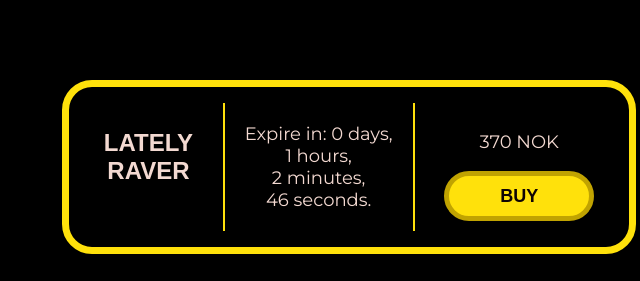
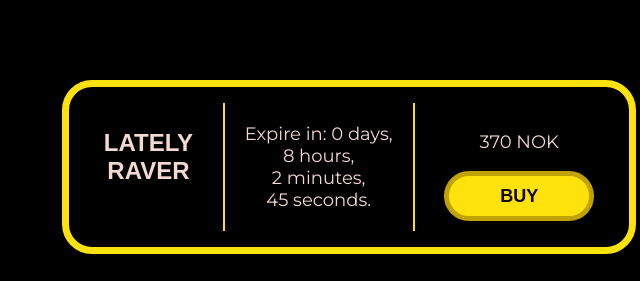
Before and after one commit to RAVEONWORLD/official_website, a plain HTML site: page Releases.html in a window 1280 px wide. Shown: the part 1314-1595 px from the top of the page, 291-931 px from the left. Drawn offline with Linux system fonts and the light colour scheme; a web font is replaced by a local one.

Commit message:
Update Releases.html

```diff
--- a/Releases.html
+++ b/Releases.html
@@ -524,7 +524,7 @@ section h2{
         const deadline2 = new Date("2025-02-17T17:00:00").getTime(); // Fecha límite 17 de febrero family raver
         const deadline3 = new Date("2025-02-24T17:00:00").getTime(); // Fecha límite 24 de febrero loyal raver
         const deadline4 = new Date("2025-03-10T17:00:00").getTime(); // Fecha límite 10 de marzo trustly raver
-        const deadline5 = new Date("2025-03-21T17:00:00").getTime(); // Fecha límite 21 de marzo lately raver
+        const deadline5 = new Date("2025-03-21T23:59:59").getTime(); // Fecha límite 21 de marzo lately raver
 
 
 
```
